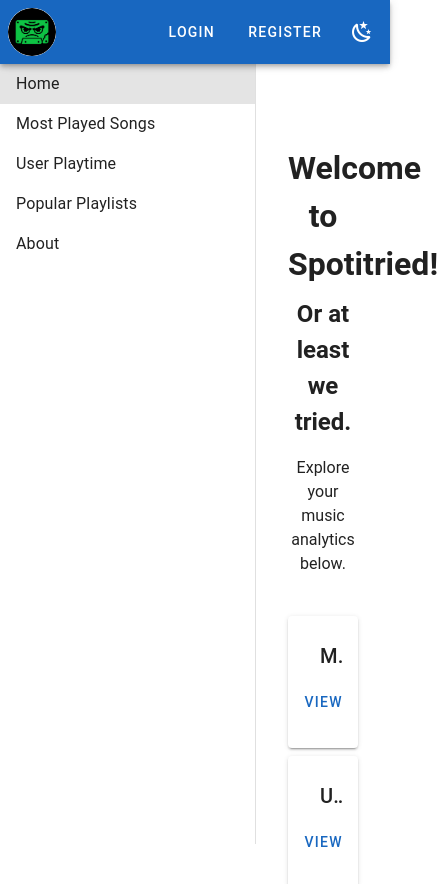
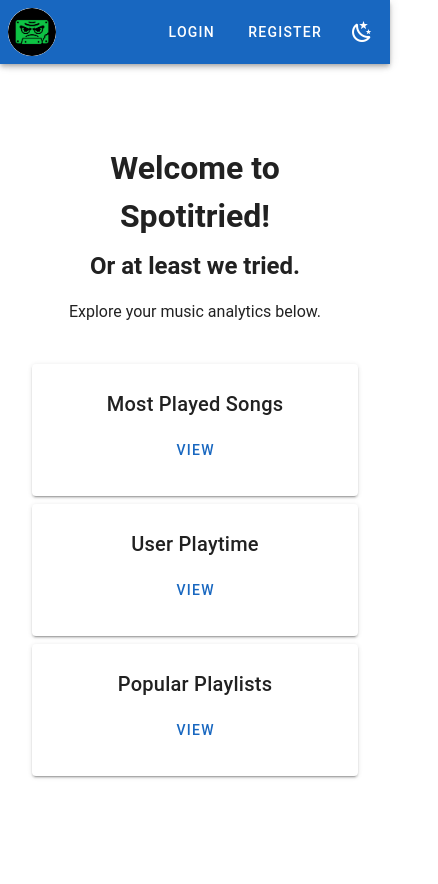
Before and after one commit to Oats-Consumers/Spotitried, a Vue app in the folder frontend/: page / in a window 390 px wide. Shown: the top 884 px of the page, 438 px wide, since content can reach past the window. After the commit the page ends 856 px from the top, so only its background shows below. Built offline with nearby package versions, Linux system fonts and the light colour scheme.

Commit message:
Make navigation drawer responsive on small screens

```diff
--- a/frontend/src/App.vue
+++ b/frontend/src/App.vue
@@ -3,10 +3,10 @@
     <v-app-bar app color="primary" dark>
       <v-btn icon @click="drawer = !drawer" class="ml-2 mr-2">
         <v-avatar size="48">
-          <v-img :src="SpotitriedLogo" alt="Spotitried Logo" cover></v-img>
+          <v-img :src="SpotitriedLogo" alt="Spotitried Logo" cover />
         </v-avatar>
       </v-btn>
-      <v-spacer></v-spacer>
+      <v-spacer />
 
       <!-- Auth buttons -->
       <template v-if="!auth.loggedIn">
@@ -16,13 +16,18 @@
       <template v-else>
         <v-btn variant="text" @click="auth.logout">Logout</v-btn>
       </template>
+
       <!-- Dark mode toggle -->
       <v-btn icon @click="isDark = !isDark">
         <v-icon>{{ isDark ? 'mdi-weather-sunny' : 'mdi-weather-night' }}</v-icon>
       </v-btn>
     </v-app-bar>
 
-    <v-navigation-drawer v-model="drawer" app permanent>
+    <v-navigation-drawer
+      v-model="drawer"
+      :temporary="display.smAndDown._value"
+      app
+    >
       <v-list-item :to="{ name: 'home' }" title="Home" link />
       <template v-if="auth.loggedIn">
         <v-list-item :to="{ name: 'my-playlists' }" title="Playlists" link />
@@ -37,22 +42,22 @@
       <router-view />
     </v-main>
 
-    <MusicPlayer></MusicPlayer>
+    <MusicPlayer />
   </v-app>
 </template>
 
 <script setup lang="ts">
 import { ref, watch, onMounted } from 'vue'
-import { useTheme } from 'vuetify'
+import { useTheme, useDisplay } from 'vuetify'
 import SpotitriedLogo from '@/assets/cropped_spotitried_logo.png'
 import MusicPlayer from './components/MusicPlayer.vue'
 import { useAuthStore } from '@/stores/auth'
 
 const auth = useAuthStore()
 const drawer = ref(true)
-
 const isDark = ref(false)
 const theme = useTheme()
+const display = useDisplay()
 
 onMounted(() => {
   const stored = localStorage.getItem('isDark')
@@ -60,12 +65,20 @@
     isDark.value = stored === 'true'
     theme.global.name.value = isDark.value ? 'dark' : 'light'
   }
+
+  // Auto-close drawer on small screens
+  drawer.value = !display.smAndDown._value
 })
 
 watch(isDark, (val) => {
   theme.global.name.value = val ? 'dark' : 'light'
   localStorage.setItem('isDark', String(val))
 })
+
+// Adjust drawer behavior when screen size changes
+watch(() => display.smAndDown._value, (isSmall) => {
+  drawer.value = !isSmall
+})
 </script>
 
 <style scoped></style>
```
